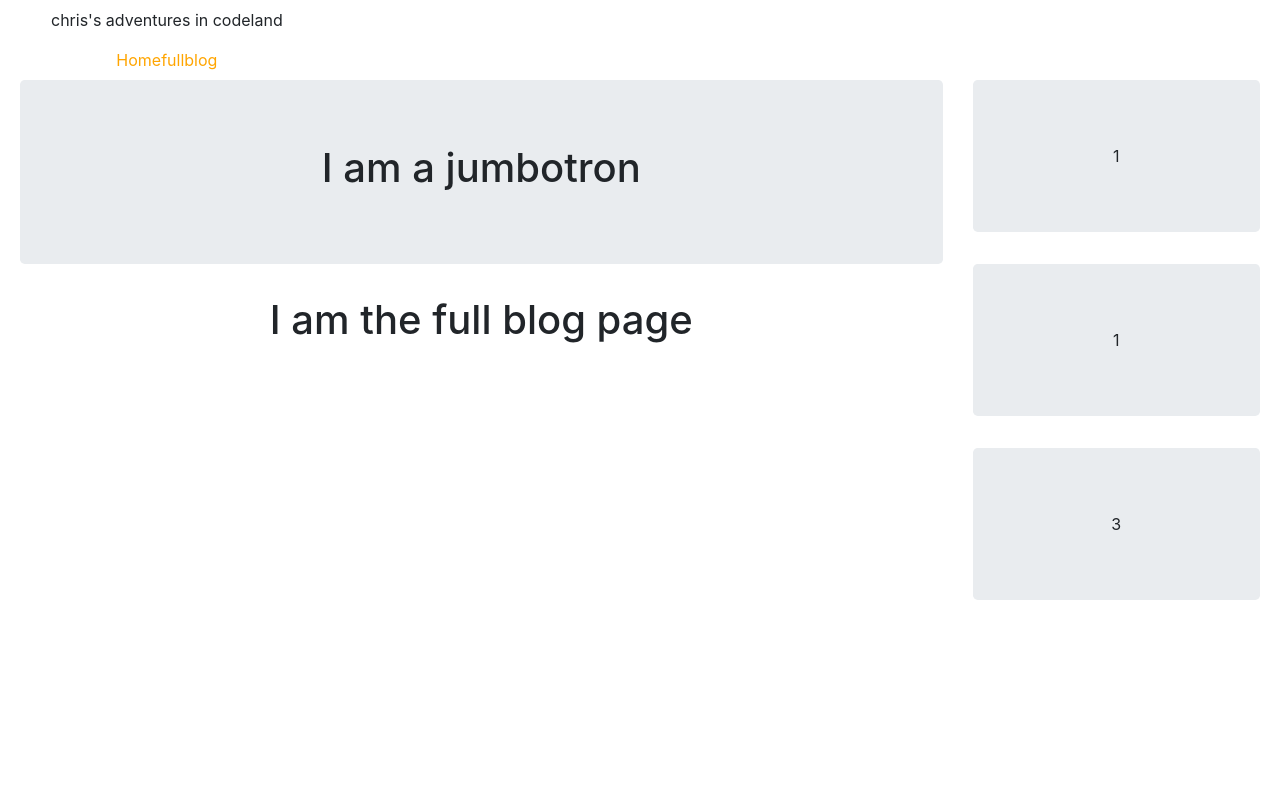
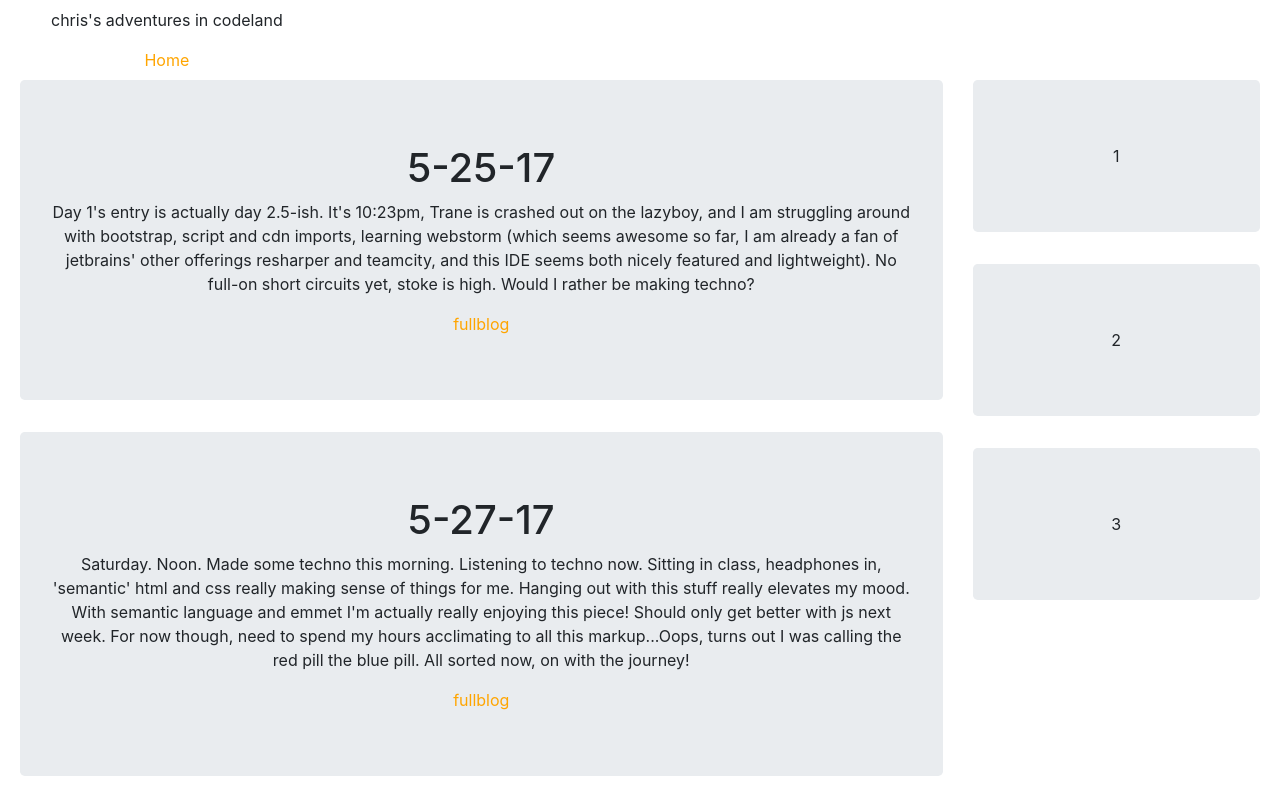
Before and after one commit to elchrisso/cb-dev-blog, a React (Create React App) app: page /fullblogentry in a window 1280 px wide. Shown: the top 800 px of the page. Built offline with nearby package versions, Linux system fonts and the light colour scheme.

Commit message:
now adding sidebar panels based on app.state

```diff
--- a/package.json
+++ b/package.json
@@ -4,6 +4,7 @@
   "private": true,
   "dependencies": {
     "bootstrap": "4.0.0-alpha.6",
+    "prop-types": "^15.5.10",
     "react": "^15.5.4",
     "react-addons-css-transition-group": "^15.5.2",
     "react-addons-transition-group": "^15.5.2",
--- a/src/App.js
+++ b/src/App.js
@@ -8,17 +8,34 @@ import FullBlogEntry from './Home/FullBlogEntry.js'
 import { Route } from 'react-router-dom'
 
 class App extends Component {
+  constructor () {
+    super()
+    this.state = {
+      sidebarPanels: [
+        "1",
+        "2",
+        "3"
+      ],
+      blogEntries: [
+        ["5-25-17", "Day 1's entry is actually day 2.5-ish.  It's 10:23pm, Trane is crashed out on the lazyboy, and I am struggling around with bootstrap, script and cdn imports, learning webstorm (which seems awesome so far, I am already a fan of jetbrains' other offerings resharper and teamcity, and this IDE seems both nicely featured and lightweight).  No full-on short circuits yet, stoke is high.  Would I rather be making techno?"],
+        ["5-27-17", "Saturday.  Noon.  Made some techno this morning.  Listening to techno now.  Sitting in class, headphones in, 'semantic' html and css really making sense of things for me.  Hanging out with this stuff really elevates my mood.  With semantic language and emmet I'm actually really enjoying this piece!  Should only get better with js next week.  For now though, need to spend my hours acclimating to all this markup...Oops, turns out I was calling the red pill the blue pill.  All sorted now, on with the journey!"],
+        ["5-28-17", "A lovely sunday morning.  Coffee, a sleepy dog, sunlight pushing in through the venetian blinds in front of my big livingroom windows, and I spent the last 20 minutes struggling to get img/redPillBluePill.jpg to display as my jumbotron background.  After browsing syntax pages and 4 or 5 stack overflow questions for 'background wont display in jumbotron' I finally realized that my css is DOWN 1 level - /[project]/Resources - and so I have to navigate up and THEN down to imgages - ../Images/redPillBluePill.jpg - which would have been obvious except for the fact that my in this case overly-helpful ide, webstorm, was finding the file because it knows how to look for it in ways that css rules don't allow, so webstorm was displaying the file on mouseover...Moral of the story is know your tools and be aware of them?"],
+      ["6-13-17", "After an aggressively good weekend in the desert, I am plugging back in to my brain and moving my dev blog from a basic html/css framework, to React.  There are quite a few pieces to this!  So far today I have lived off of demo code from class, and managed to rm -rf my old dev blog:/  Good thing I'm a big fan of frequent github checkins, so that all I lost is a journal entry from last week:)  state and props need quite a bit more review.  Things are moving along nicely though, I am full of hope for the end result of this boot camp."]
+      ]
+    }
+  }
+
   render() {
     return (
       <div className="App">
         <CbHeader/>
         <div className="row">
           <div className="col-9">
-            <BlogEntryPreview/>
+            <BlogEntryPreview blogEntryList={this.state.blogEntries}/>
             <Route path="/fullblogentry" component={FullBlogEntry} />
           </div>
           <div className="col-3">
-            <CbSideBar/>
+            <CbSideBar CbSideBarPanels={this.state.sidebarPanels}/>
           </div>
         </div>
       </div>
--- a/src/BlogEntryPreview.js
+++ b/src/BlogEntryPreview.js
@@ -1,15 +1,28 @@
 import React, { Component } from 'react'
+import './App.css'
+import PropTypes from 'prop-types'
+import { NavLink } from 'react-router-dom'
 
 class BlogEntryPreview extends Component {
   render() {
     return (
       <div>
-        <div className="jumbotron">
-          <h1>I am a jumbotron</h1>
-        </div>
+        {this.props.blogEntryList.map((blogEntry) => {
+          return (
+            <div className="jumbotron">
+              <h1>{blogEntry[0]}</h1>
+              <p>{blogEntry[1]}</p>
+              <NavLink to="/fullblogentry">fullblog</NavLink>
+            </div>
+          )
+        })}
       </div>
     )
   }
 }
 
+BlogEntryPreview.propTypes = {
+  blogEntryList: PropTypes.array.isRequired
+}
+
 export default BlogEntryPreview
--- a/src/CbHeader.js
+++ b/src/CbHeader.js
@@ -11,7 +11,7 @@ class CbHeader extends Component {
             <div className="navbar-header">
               <p className="nav-text">chris's adventures in codeland</p>
               <NavLink to="/">Home</NavLink>
-              <NavLink to="/fullblogentry">fullblog</NavLink>
+
             </div>
           </div>
         </nav>
--- a/src/CbSideBar.js
+++ b/src/CbSideBar.js
@@ -1,15 +1,22 @@
 import React, { Component } from 'react'
+import PropTypes from 'prop-types'
 
 class CbSideBar extends Component {
   render () {
     return (
       <div>
-        <div className="jumbotron">1</div>
-        <div className="jumbotron">1</div>
-        <div className="jumbotron">3</div>
+        {this.props.CbSideBarPanels.map((sideBarPanel) => {
+          return (
+            <div className="jumbotron">{sideBarPanel[0]}</div>
+          )
+        })}
       </div>
     )
   }
 }
 
+CbSideBar.propTypes = {
+  CbSideBarPanels: PropTypes.array.isRequired
+}
+
 export default CbSideBar
```
Also changed, not shown: 1 other file (tests, documents, lock files or other folders).
